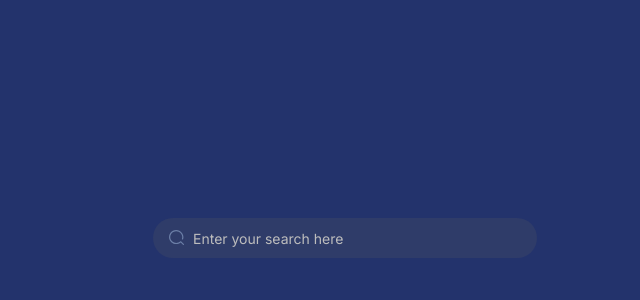
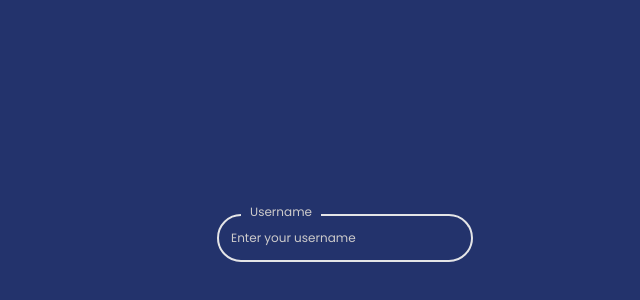
Before and after one commit to FRAGG33R/whiff-waff, a Next.js app in the folder client/whiff-whaff/: page / in a window 1280 px wide. Shown: the part 258-558 px from the top of the page, without its empty margins (295-935 px from the left). Built offline with nearby package versions, Linux system fonts and the light colour scheme.

Commit message:
Feat: Reusable input with label placeholder...

```diff
--- a/client/whiff-whaff/src/app/page.tsx
+++ b/client/whiff-whaff/src/app/page.tsx
@@ -7,6 +7,7 @@ import SecondaryButtom from '@/components/ui/buttons/secondaryButton';
 import ToggleSwitch from '@/components/ui/buttons/ToggleSwitch';
 import { ThemeProvider } from "@material-tailwind/react";
 import SearchInput from '@/components/ui/inputs/searchInput';
+import UserInput from '@/components/ui/inputs/userInput';
 
 export default function Home() {
   const handleButtonClick = () => {
@@ -14,8 +15,15 @@ export default function Home() {
   };
   return (
     <main className="flex min-h-screen flex-col items-center justify-between p-24 bg-RhinoBlue">
-      <div className="flex flex-col items-center justify-center min-h-screen">
-        <SearchInput
+      <div className="flex flex-col items-center  justify-around  min-h-screen">
+        <UserInput
+          label="Username"
+          placeholder="Enter your username"
+          isError={false}
+          isDisabled={false}
+          type='text'
+          lableColor='#23336C'
+          width='sm'
         />
     </div>
 
--- a/client/whiff-whaff/src/components/ui/inputs/searchInput.tsx
+++ b/client/whiff-whaff/src/components/ui/inputs/searchInput.tsx
@@ -5,7 +5,7 @@ import { useState, ChangeEvent } from 'react';
 
 const searchInput: React.FC = () => {
 
-    const [value, setValue] = React.useState('Enter your search here');
+    const [value, setValue] = React.useState('Search for everything...');
     const searchHandler = (e: ChangeEvent<HTMLInputElement>) => {
         const {target} = e;
         setValue(target.value);
--- a/client/whiff-whaff/src/components/ui/inputs/userInput.tsx
+++ b/client/whiff-whaff/src/components/ui/inputs/userInput.tsx
@@ -1,40 +1,48 @@
 import React from 'react'
-import { useState, ChangeEvent } from 'react';
 
-const userInput: React.FC = () => {
-    const [search, setSearch] = useState('');
-    const handleChange = (e: ChangeEvent<HTMLInputElement>) => {
-        setSearch(e.target.value);
-      };
+interface InputProps {
+  label: string;
+  isError: boolean;
+  placeholder: string;
+  isDisabled: boolean;
+  type: string;
+  lableColor: string;
+  width: string;
+}
+const userInput: React.FC<InputProps> = ({
+  label,
+  isError = false,
+  placeholder,
+  isDisabled = false,
+  type = "text",
+  lableColor = "black",
+  width = "sm"
+}) => {
+
   return (
-    <div className="relative mx-auto flex items-center">
-    <input
-      type="text"
-      placeholder="Search"
-      value={search}
-      onChange={handleChange}
-      className="border-2 border-gray-300 rounded-md px-4 py-2 focus:outline-none focus:border-blue-500"
-    />
-    {search && (
-      <button
-        className="absolute right-0 mr-3 focus:outline-none"
-        onClick={() => setSearch('')}
-      >
-        <svg
-          xmlns="http://www.w3.org/2000/svg"
-          className="h-5 w-5 text-gray-400 hover:text-gray-600"
-          viewBox="0 0 20 20"
-          fill="currentColor"
+    <div className="relative w-full">
+      <div className=" flex items-center text-PastelGrey justify-center absolute w-24 sm:w-16 md:w-20 h-5  sm:h-4 md:h-5 -top-3 left-6 font-poppins text-xs "
+        style={{backgroundColor: lableColor}}
         >
-          <path
-            fillRule="evenodd"
-            d="M9.6 10l6.29-6.29a1 1 0 0 0-1.42-1.42L8.88 8.59 2.59 2.29A1 1 0 0 0 1.17 3.71L7.46 10l-6.29 6.29a1 1 0 1 0 1.42 1.42l6.29-6.29 6.29 6.29a1 1 0 1 0 1.42-1.42L9.6 10z"
-            clipRule="evenodd"
-          />
-        </svg>
-      </button>
-    )}
-  </div>
+        <label >{label}</label>
+      </div>
+      <input
+        type={type}
+        placeholder={placeholder}
+        disabled={isDisabled}
+        className={`bg-transparent rounded-full font-poppins text-xs placeholder-PastelGrey placeholder-left pl-3 border-2 border-Mercury
+         focus:border-2 focus:border-GreenishYellow focus:outline-none
+        ${
+          isError ? "border-red-500" : ""
+        }
+        ${
+          width === "sm" ? "w-40 md:w-52 lg:w-64 h-12 md:h-10 lg:h-12 text-xs" : "w-72 sm:w-40 md:w-72 lg:w-96 h-12 md:h-10 lg:h-12 text-"
+        }`}
+
+        >
+
+      </input>
+    </div>
   )
 }
 
--- a/client/whiff-whaff/tailwind.config.js
+++ b/client/whiff-whaff/tailwind.config.js
@@ -24,6 +24,7 @@ module.exports = withMT({
         'NightBlack': '#1B2436',
         'Ceramic': '#FFFFFF',
         'CarbonGrey': '#606060',
+        'PastelGrey': '#CDCBCB',
       },
     },
   },
```
